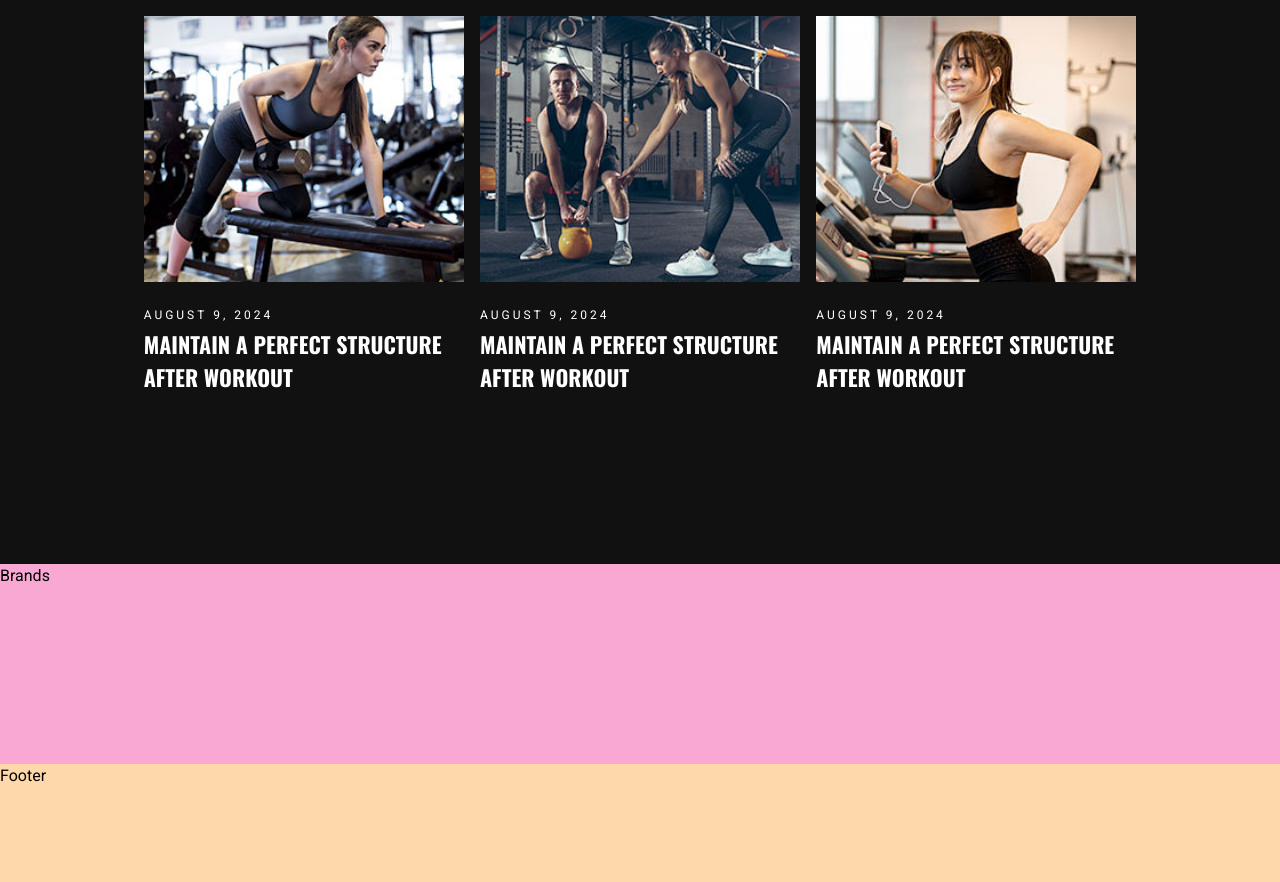
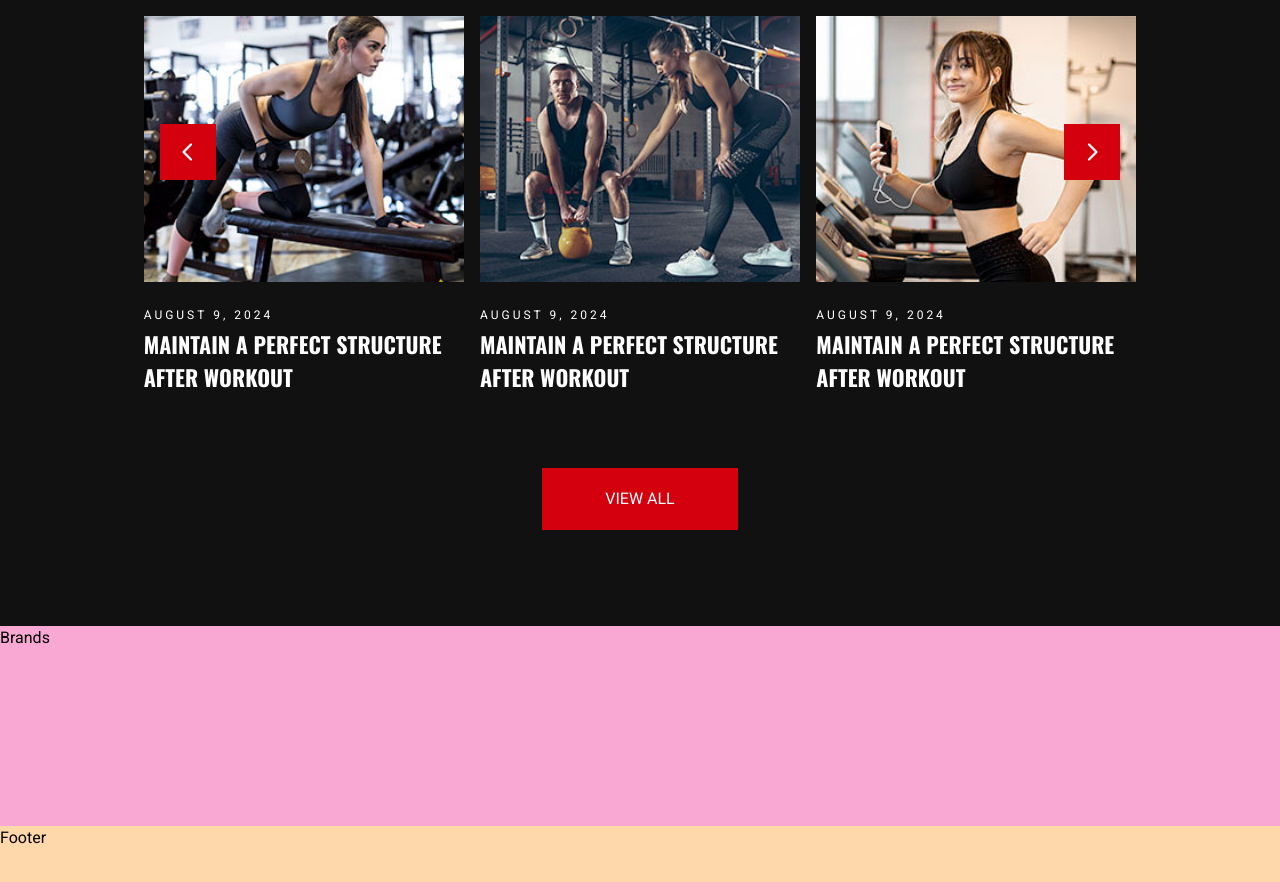
Before and after one commit to Quincy-Fer/fit-physique, a Next.js app: page / in a window 1280 px wide. Shown: the part 5780-6662 px from the top of the page. Built offline with nearby package versions, Linux system fonts and the light colour scheme.

Commit message:
Styling the navbuttons and cta button

```diff
--- a/components/Blog.tsx
+++ b/components/Blog.tsx
@@ -90,7 +90,6 @@ const Blog = () => {
                 spaceBetween: 15,
               },
             }}
-
             className="h-[420px] md:max-w-[660px] lg:max-w-none mb-8"
           >
             {blogData.map((item, index) => {
@@ -119,7 +118,21 @@ const Blog = () => {
                 </SwiperSlide>
               );
             })}
+            <SwiperNavButtons
+              containerStyles="absolute left-0 right-0 bottom-[16rem] w-full
+              max-w-[370px] sm:max-w-[370px] md:max-w-[960px] xl:max-w-[1320px]
+               mx-auto z-50 flex justify-between gap-1"
+              btnStyles="bg-accent text-white w-[56px] h-[56px] flex justify-center items-center hover:bg-black
+              transition-all duration-300"
+              iconStyles="text-2xl "
+            />
           </Swiper>
+        </div>
+        <div>
+          <CustomButton
+            text="View All"
+            containerStyles="block w-[196px] h-[62px] mx-auto"
+          />
         </div>
       </div>
     </section>
```
